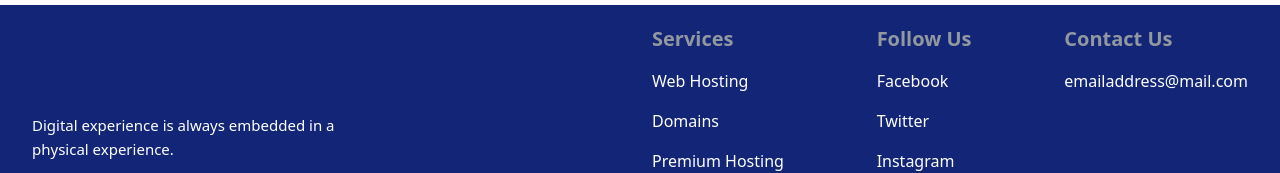
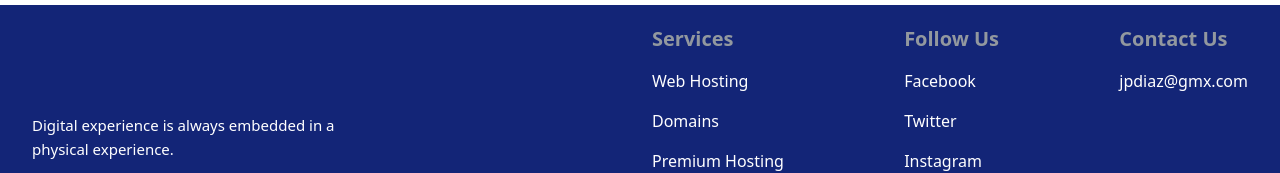
Before and after one commit to JuanPabloDiaz/landingZone, a React (Create React App) app in the folder landing-page/: page / in a window 1280 px wide. Shown: the part 3528-3701 px from the top of the page. Built offline with nearby package versions, Linux system fonts and the light colour scheme.

Commit message:
Footer 2 links & hover

```diff
--- a/landing-page/src/components/Footer.jsx
+++ b/landing-page/src/components/Footer.jsx
@@ -35,7 +35,7 @@ export default () => {
           name: "Facebook",
         },
         {
-          href: "javascript:void()",
+          href: "https://twitter.com/1diazdev",
           name: "Twitter",
         },
         {
@@ -43,7 +43,7 @@ export default () => {
           name: "Instagram",
         },
         {
-          href: "javascript:void()",
+          href: "https://www.linkedin.com/in/1diazdev/",
           name: "LinkedIn",
         },
       ],
@@ -52,8 +52,8 @@ export default () => {
       label: "Contact Us",
       items: [
         {
-          href: "javascript:void()",
-          name: "emailaddress@mail.com",
+          href: "mailto:jpdiaz@gmx.com?subject = From%your%Landing%Page%with%React&body = Hello%Juan",
+          name: "jpdiaz@gmx.com",
         },
       ],
     },
@@ -77,7 +77,7 @@ export default () => {
                 <li key={idx}>
                   <a
                     href={el.href}
-                    className="hover:underline hover:text-indigo-600"
+                    className="hover:underline hover:text-[#ffc107]"
                   >
                     {el.name}
                   </a>
```
